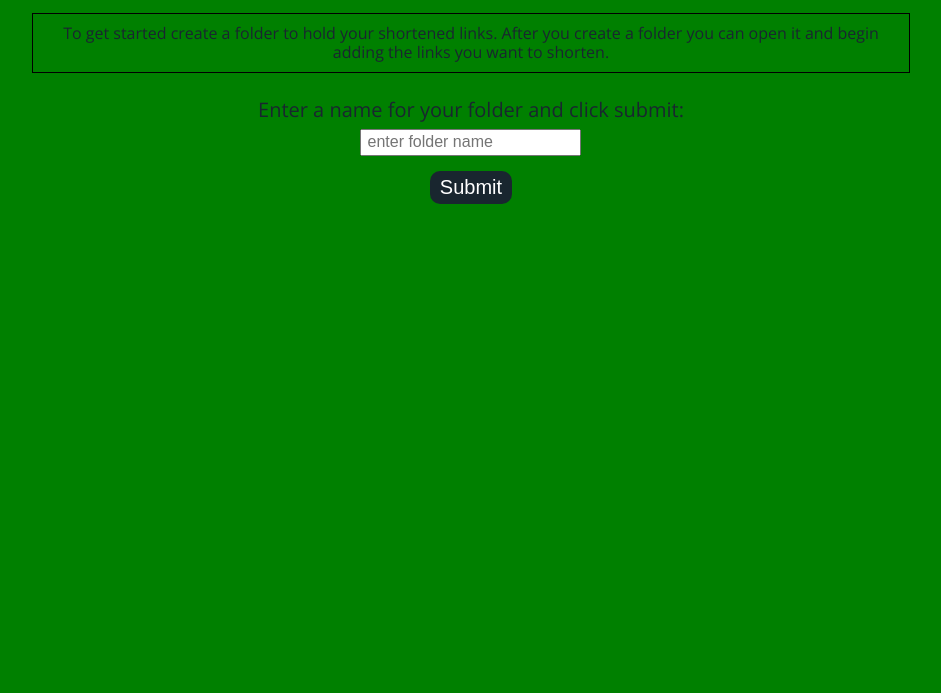
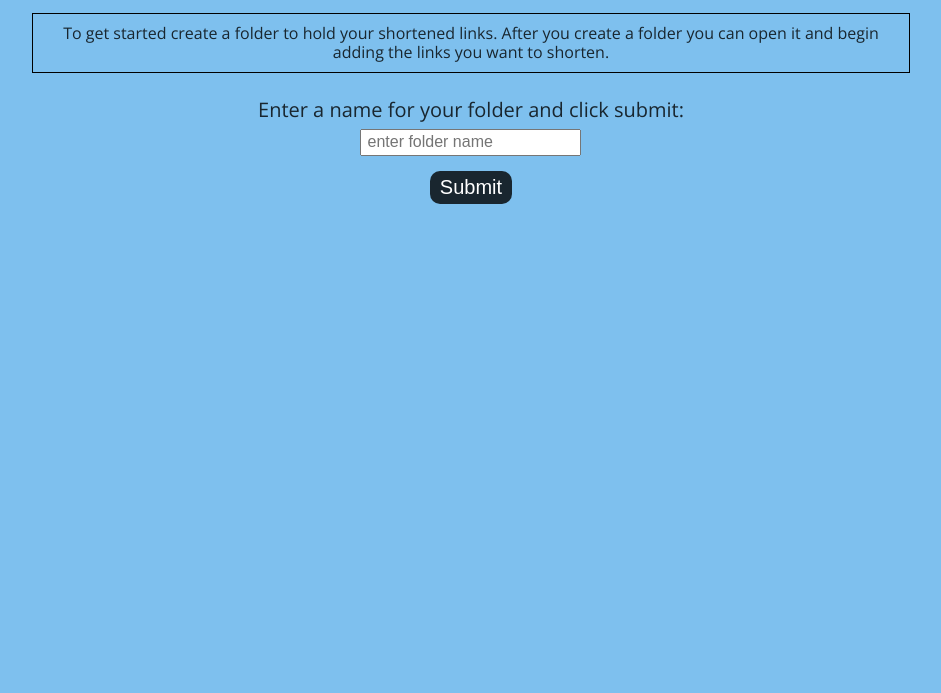
Before and after one commit to kellymiller6/jetfuel, a website: page public/index.html in a window 1280 px wide. Shown: the part 107-800 px from the top of the page, without its empty margins (169-1110 px from the left). Drawn offline with nearby package versions, Linux system fonts and the light colour scheme; no server answers.

Commit message:
fix color back

```diff
--- a/public/styles.css
+++ b/public/styles.css
@@ -2,7 +2,7 @@ body, .main, .name, .link-list, .link-inputs {
   display: flex;
   flex-direction: column;
   align-items: center;
-  background: green;
+  background: #7ec0ee;
   font-family: 'Open Sans', sans-serif;
 }
 
```
